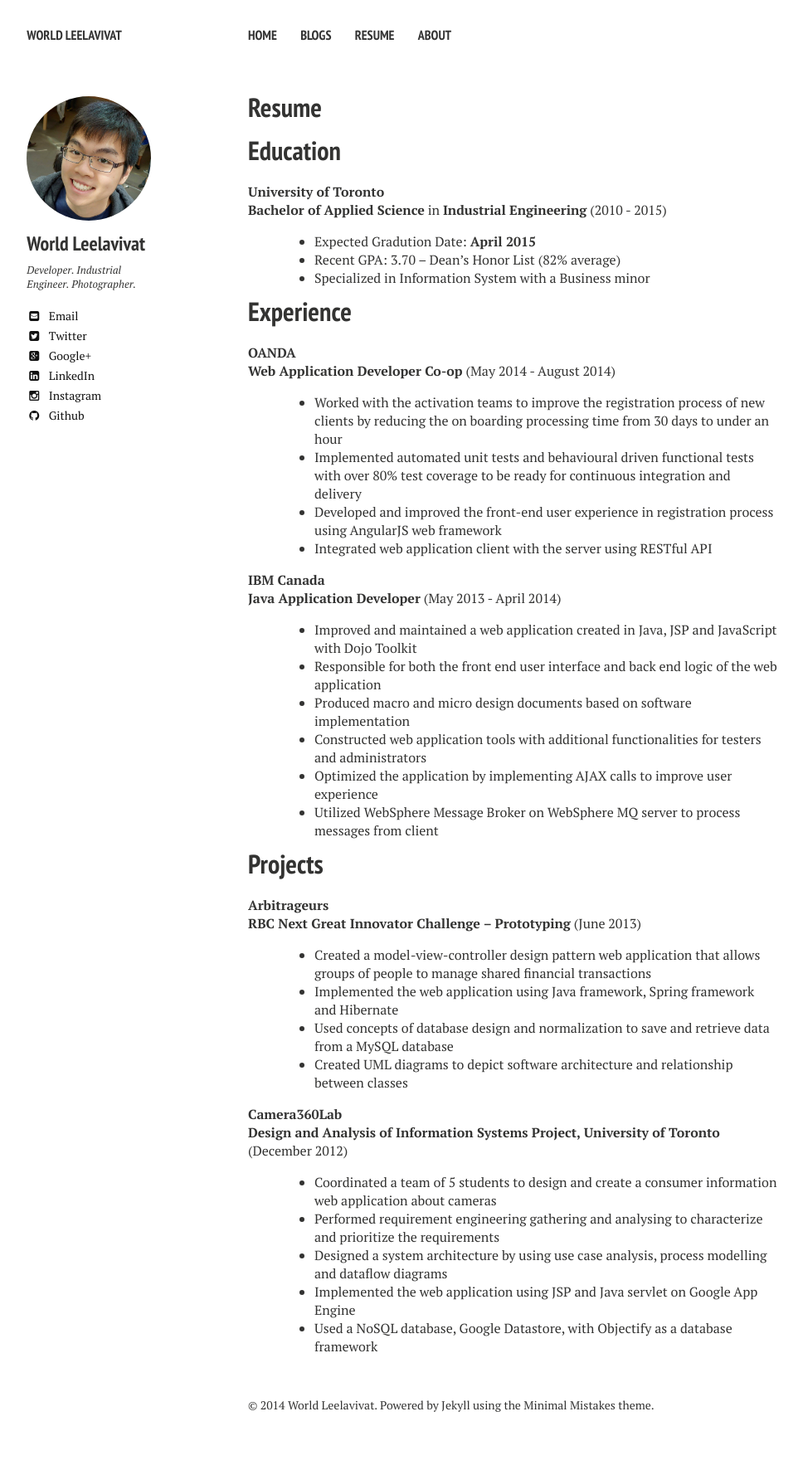
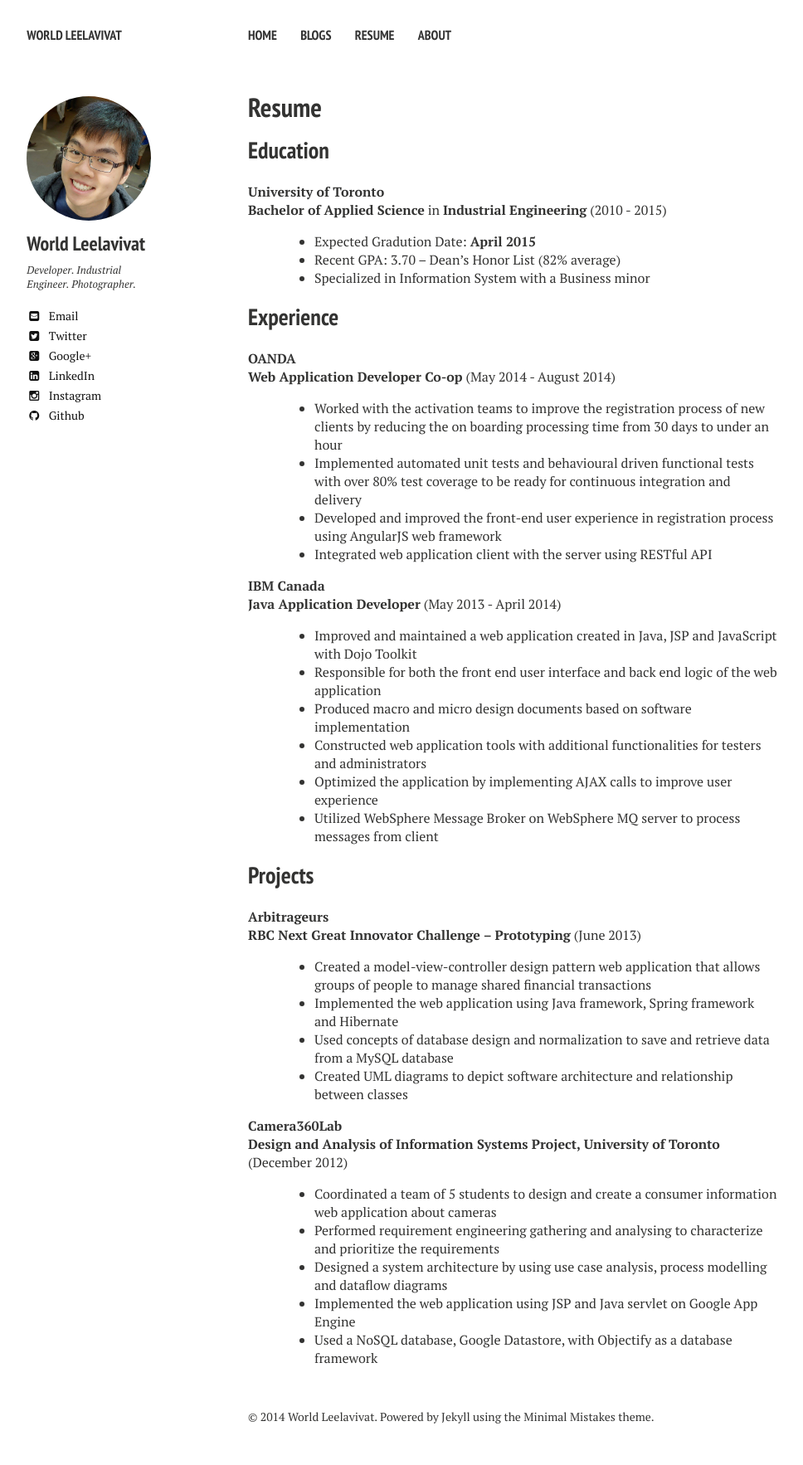
Before and after one commit to wleelavivat/wleelavivat, a Jekyll site: the page built from resume/index.md, in a window 1280 px wide. Shown: the whole page at 83% size, without its empty margins (21-989 px from the left). Built offline with Jekyll 4.4.1, drawn with Linux system fonts in a browser that asks for light colours; nearby versions of some CDN libraries.

```diff
--- a/resume/index.md
+++ b/resume/index.md
@@ -7,7 +7,7 @@ excerpt:
 tags: [about, personal, resume]
 ---
 
-# Education
+## Education
 
 **University of Toronto**
 **Bachelor of Applied Science** in **Industrial Engineering** (2010 - 2015)
@@ -15,7 +15,7 @@ tags: [about, personal, resume]
  - Recent GPA: 3.70 – Dean’s Honor List (82% average)
  - Specialized in Information System with a Business minor
 
-# Experience
+## Experience
 
 [**OANDA**](http://www.oanda.com/)
 **Web Application Developer Co-op** (May 2014 - August 2014)
@@ -33,7 +33,7 @@ tags: [about, personal, resume]
  - Optimized the application by implementing AJAX calls to improve user experience
  - Utilized WebSphere Message Broker on WebSphere MQ server to process messages from client
 
-# Projects
+## Projects
 
 **Arbitrageurs**
 **RBC Next Great Innovator Challenge – Prototyping** (June 2013)
```
